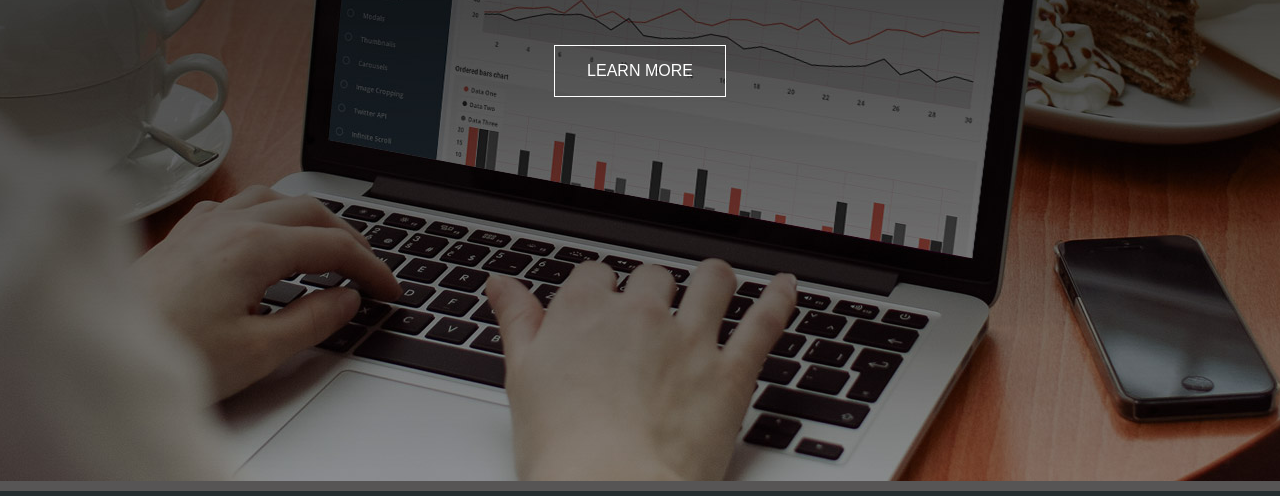
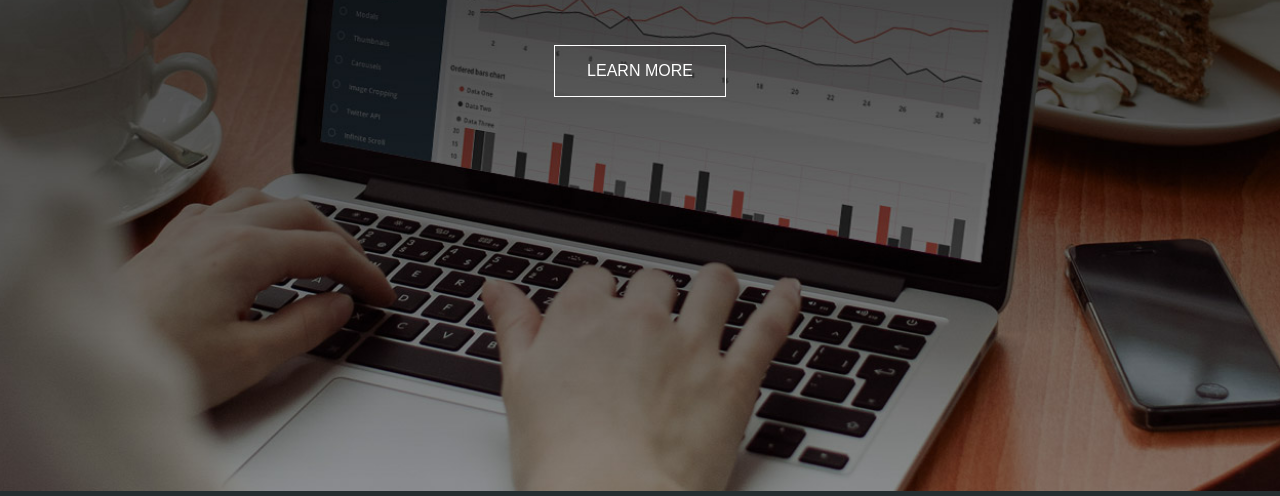
Before and after one commit to nickhq/portfolio, a website: page index.html in a window 1280 px wide. Shown: the part 309-805 px from the top of the page. Drawn offline with Linux system fonts and the light colour scheme.

Commit message:
optimized background header image

```diff
--- a/src/scss/includes/_hero.scss
+++ b/src/scss/includes/_hero.scss
@@ -1,5 +1,6 @@
 #hero{
-    background: #575555 url("../images/bg-header-1.jpg") no-repeat center;
+    background: #575555 url("../images/bg-header-1.jpg") no-repeat center center;
+    background-size: cover;
     text-align: center;
     padding: 8rem 0;
     min-height: calc(100vh);
```
Also changed, not shown: dist/css/styles.min.css, src/build/css/styles.css.
